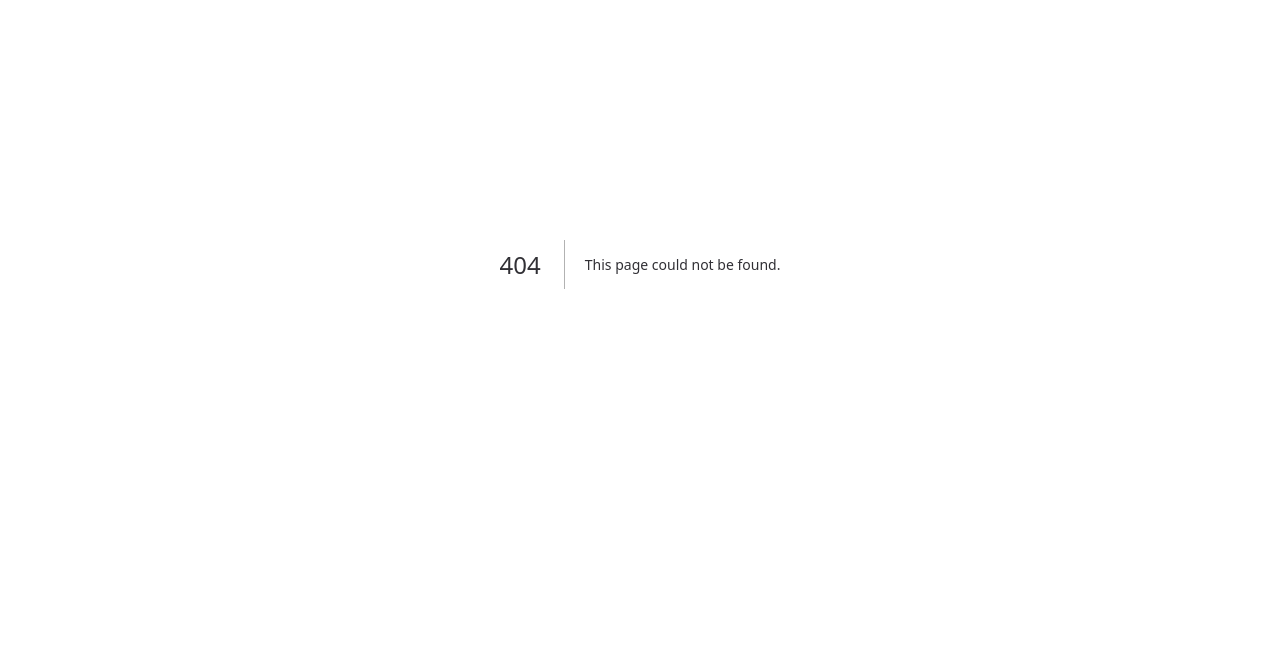
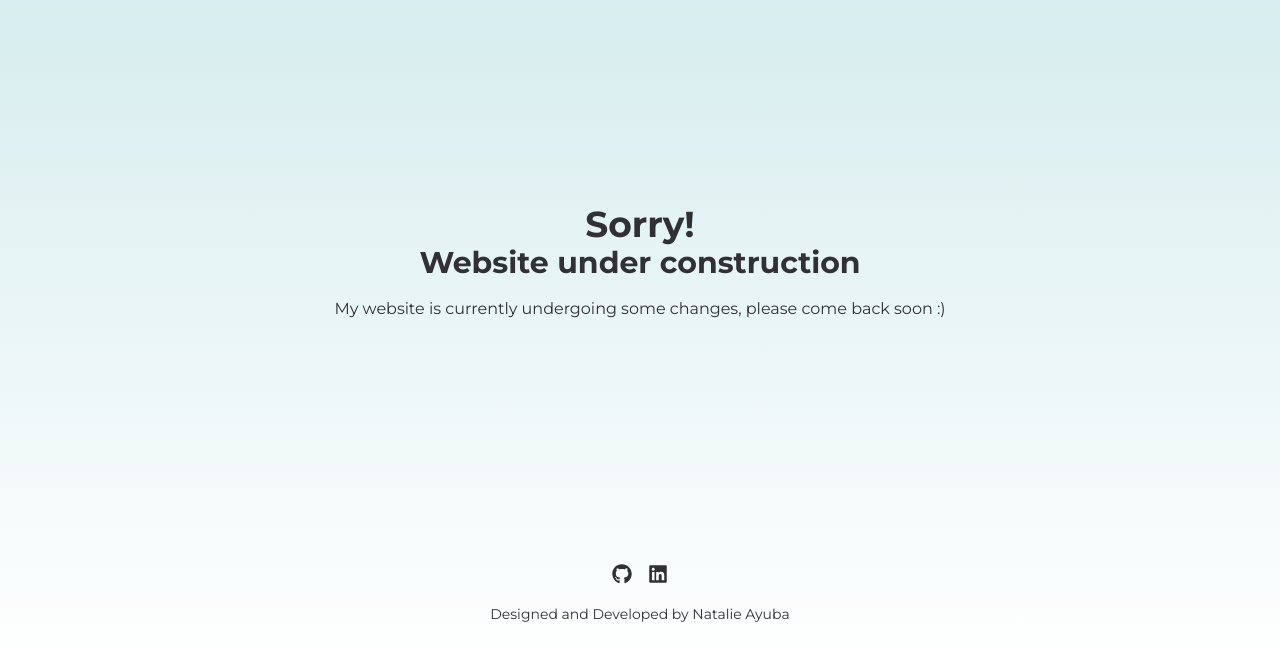
Before and after one commit to nayuba/natalieayuba.github.io, a Next.js app: page /under-construction in a window 1280 px wide. Before the commit this address had no page. Shown: the part 136-796 px from the top of the page. Built offline with nearby package versions, Linux system fonts and the light colour scheme.

Commit message:
Added under construction page and footer component

```diff
--- /dev/null
+++ b/components/Footer.tsx
@@ -0,0 +1,40 @@
+import { appendClassName } from "@/utils/classNameUtils";
+import { FC } from "react";
+import Button from "./Button";
+import SocialMediaNav from "./SocialMediaNav";
+import { H2, BodyText, SecondaryText } from "./Text";
+
+export interface FooterProps {
+  includeContact?: boolean;
+  className?: string;
+}
+
+const Footer: FC<FooterProps> = ({ includeContact = false, className = ""}) => (
+  <footer className={"px-6 text-center" + appendClassName(className)}>
+    {includeContact && (
+      <div id="contact" className="flex flex-col items-center py-28">
+        <H2 text="Get In Touch" />
+        <BodyText
+          text={
+            <>
+              I occasionally take on freelance opportunities.
+              <br />
+              Feel free to send me a message - my inbox is always open!
+            </>
+          }
+        />
+        <Button
+          text="Say hi"
+          href="mailto:natalieayuba@hotmail.com"
+          className="mt-10"
+        />
+      </div>
+    )}
+    <div className="flex flex-col items-center gap-5 py-10 mt-14">
+      <SocialMediaNav includeTooltips />
+      <SecondaryText text="Designed and Developed by Natalie Ayuba" />
+    </div>
+  </footer>
+);
+
+export default Footer;
--- a/pages/_app.tsx
+++ b/pages/_app.tsx
@@ -1,6 +1,23 @@
-import '@/styles/globals.css'
-import type { AppProps } from 'next/app'
+import Footer from "@/components/Footer";
+import "@/styles/globals.css";
+import type { AppProps } from "next/app";
+import Head from "next/head";
 
 export default function App({ Component, pageProps }: AppProps) {
-  return <Component {...pageProps}  />
+  const title =
+    "Natalie Ayuba" + (pageProps.title ? " • " + pageProps.title : "");
+  const description =
+    pageProps.description || "Full-stack developer and designer";
+
+  return (
+    <>
+      <Head>
+        <title>{title}</title>
+        <meta name="description" content={description} />
+        <meta name="viewport" content="width=device-width, initial-scale=1" />
+        <link rel="icon" href="/favicon.png" />
+      </Head>
+      <Component {...pageProps} />
+    </>
+  );
 }
--- a/pages/_document.tsx
+++ b/pages/_document.tsx
@@ -21,7 +21,7 @@ class MainDocument extends Document {
             rel="stylesheet"
           />
         </Head>
-        <body className="text-dark-grey selection:bg-secondary-alpha-60 selection:text-secondary-darker">
+        <body className="bg-gradient-to-b from-primary to-white text-dark-grey selection:bg-secondary-alpha-60 selection:text-secondary-darker ">
           <Main />
           <NextScript />
         </body>
--- a/pages/index.tsx
+++ b/pages/index.tsx
@@ -1,23 +1,21 @@
 import LogoImage from "@/components/LogoImage";
 import Project from "@/components/Project";
-import SocialMediaNav from "@/components/SocialMediaNav";
-import { BodyText, H1, H2, H3, LinkText, SecondaryText } from "@/components/Text";
-import Head from "next/head";
+import {
+  BodyText,
+  H1,
+  H2,
+  H3,
+  LinkText,
+} from "@/components/Text";
 import Image from "next/image";
 import ScrollToTopButton from "@/components/ScrollToTopButton";
 import Navbar from "@/components/Navbar";
 import Link from "next/link";
-import Button from "@/components/Button";
+import Footer from "@/components/Footer";
 
 export default function Home() {
   return (
     <>
-      <Head>
-        <title>Natalie Ayuba</title>
-        <meta name="description" content="Full-stack developer and designer" />
-        <meta name="viewport" content="width=device-width, initial-scale=1" />
-        <link rel="icon" href="/favicon.png" />
-      </Head>
       <header className="bg-primary flex flex-col items-center fixed left-0 right-0 top-0 z-10 px-6 md:px-10">
         <div className="h-[80px] flex justify-between items-center w-full max-width">
           <Link href="/" className="w-9 flex">
@@ -31,14 +29,15 @@ export default function Home() {
           <Navbar />
         </div>
       </header>
-      <div className="bg-gradient-to-b from-primary to-white">
       <main className="px-6 md:px-10 flex flex-col items-center">
-
         {/* Banner */}
         <section className="w-full flex flex-wrap justify-between items-center gap-10 pt-28 max-w-[1400px] lg:flex-nowrap lg:h-screen lg:items-center lg:pt-0">
           <div className="flex flex-col gap-4 lowercase md:flex-none">
             <H1 text="Hi, I'm Natalie!" />
-              <H3 text="I'm a developer and designer" className="font-normal md:text-5xl" />
+            <H3
+              text="I'm a developer and designer"
+              className="font-normal md:text-5xl"
+            />
             <BodyText
               text="And I like to make things look nice on screens :)"
               className="text-lg"
@@ -79,11 +78,28 @@ export default function Home() {
           <Project
             title="PAST app"
             categories={["App Design", "App Development", "Logo Design"]}
-              description={<>PAST is a fatigue tracking app for users with post-stroke fatigue, providing a convenient method to log daily physical activity and resulting fatigue levels using <LinkText href="/" text="guided graded exercise therapy"/>.</>}
+            description={
+              <>
+                PAST is a fatigue tracking app for users with post-stroke
+                fatigue, providing a convenient method to log daily physical
+                activity and resulting fatigue levels using{" "}
+                <LinkText href="/" text="guided graded exercise therapy" />.
+              </>
+            }
             technologies={["React Native", "Node.js", "Expo"]}
             images={[
-                {src: "/past-login.png", alt: "Past app mockup", width: 461, height: 930},
-                {src: "/past-calendar.png", alt: "Past app mockup", width: 461, height: 930},
+              {
+                src: "/past-login.png",
+                alt: "Past app mockup",
+                width: 461,
+                height: 930,
+              },
+              {
+                src: "/past-calendar.png",
+                alt: "Past app mockup",
+                width: 461,
+                height: 930,
+              },
             ]}
             order="right"
             link={{
@@ -118,32 +134,9 @@ export default function Home() {
           </div>
         </section>
       </main>
-
-        <footer className="px-6 text-center">
-          <div id="contact" className="flex flex-col items-center py-28">
-            <H2 text="Get In Touch" />
-            <BodyText
-              text={
-                <>
-                  I occasionally take on freelance opportunities.
-                  <br />
-                  Feel free to send me a message - my inbox is always open!
-                </>
-              }
-            />
-            <Button
-              text="Say hi"
-              href="mailto:natalieayuba@hotmail.com"
-              className="mt-10"
-            />
-          </div>
-          <div className="flex flex-col items-center gap-5 py-10 mt-14">
-            <SocialMediaNav includeTooltips />
-            <SecondaryText text="Designed and Developed by Natalie Ayuba" />
-          </div>
-        </footer>
       <ScrollToTopButton />
-      </div>
+      <Footer includeContact />
     </>
   );
+
 }
--- /dev/null
+++ b/pages/under-construction.tsx
@@ -0,0 +1,36 @@
+import Footer from "@/components/Footer";
+import { BodyText, H1 } from "@/components/Text";
+
+export default function UnderConstruction() {
+  return (
+    <div>
+      <main className="px-6 md:px-10 h-screen flex flex-col items-center justify-center">
+        <div className="flex flex-col gap-3 items-center max-w-2xl text-center">
+          <H1
+            text={
+              <>
+                <span className="text-4xl">Sorry!</span>
+                <br />
+                Website under construction
+              </>
+            }
+            className="text-3xl"
+          />
+          <BodyText
+            text="My website is currently undergoing some changes, please come back soon
+          :)"
+          />
+        </div>
+      </main>
+      <Footer className="absolute bottom-0 w-full" />
+    </div>
+  );
+}
+
+export async function getServerSideProps() {
+  return {
+    props: {
+      title: "Website Under Construction",
+    },
+  };
+}
```
Lines whose indentation alone changed are shown as unchanged.
